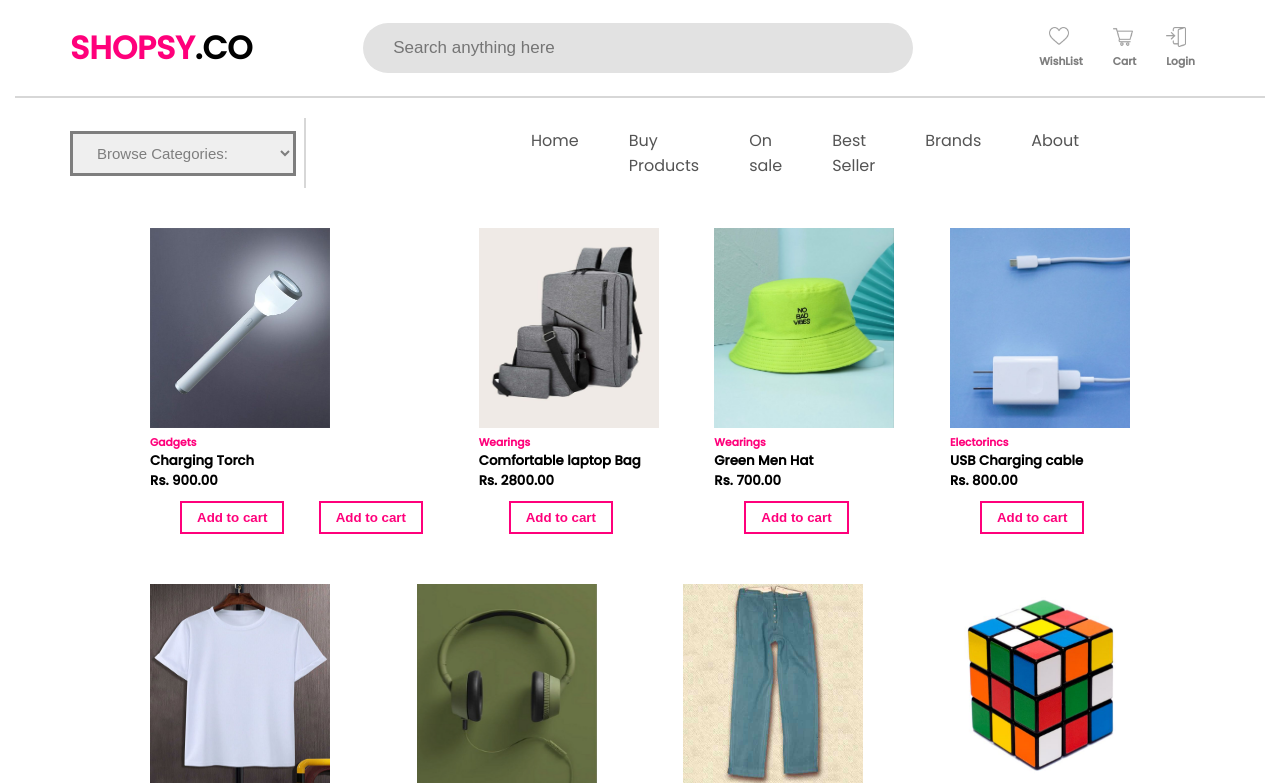
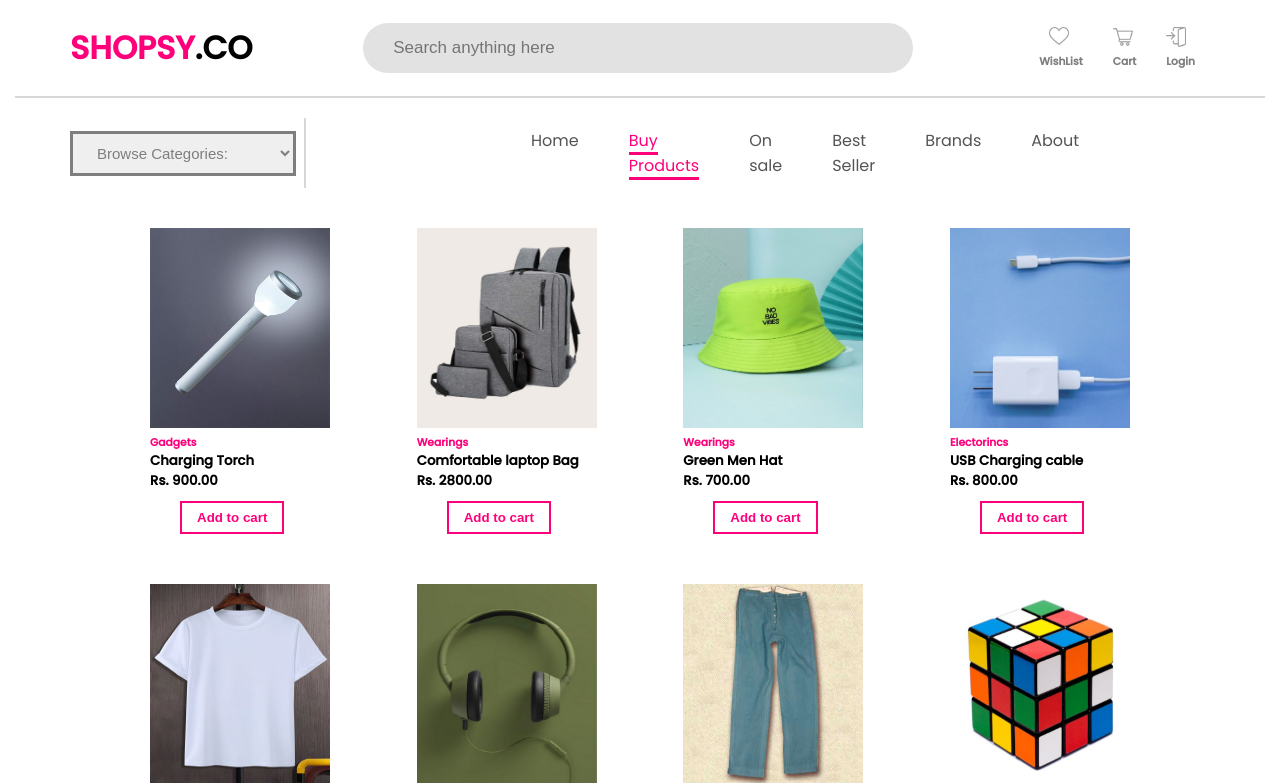
Before and after one commit to Kaveenxz/NIBM-project, a PHP site: page /html/new-arrivals.html in a window 1280 px wide. Shown: the top 783 px of the page. Run offline with PHP 8.4, Linux system fonts and the light colour scheme.

Commit message:
another changes with php

```diff
--- a/html/about.html
+++ b/html/about.html
@@ -65,7 +65,7 @@
                 <li><a href="on-sale.html">On sale</a></li>
                 <li><a href="best-seller.html">Best Seller</a></li>
                 <li><a href="brands.html">Brands</a></li>
-                <li><a href="about.html">About</a></li>
+                <li class="active"><a href="about.html">About</a></li>
             </ul>
         </nav>
     </header>
--- a/html/best-seller.html
+++ b/html/best-seller.html
@@ -65,7 +65,7 @@
                     <li><a href="../index.html">Home</a></li>
                     <li><a href="new-arrivals.html">Buy Products</a></li>
                     <li><a href="on-sale.html">On sale</a></li>
-                    <li><a href="best-seller.html">Best Seller</a></li>
+                    <li class="active"><a href="best-seller.html">Best Seller</a></li>
                     <li><a href="brands.html">Brands</a></li>
                     <li><a href="about.html">About</a></li>
                 </ul>
--- a/html/brands.html
+++ b/html/brands.html
@@ -69,7 +69,7 @@
                     <li><a href="new-arrivals.html">Buy Products</a></li>
                     <li><a href="on-sale.html">On sale</a></li>
                     <li><a href="best-seller.html">Best Seller</a></li>
-                    <li><a href="brands.html">Brands</a></li>
+                    <li class="active"><a href="brands.html">Brands</a></li>
                     <li><a href="about.html">About</a></li>
                 </ul>
             </nav>
--- a/html/new-arrivals.html
+++ b/html/new-arrivals.html
@@ -65,7 +65,7 @@
             <nav class="nav-bar">
                 <ul>
                     <li><a href="../index.html">Home</a></li>
-                    <li><a href="new-arrivals.html">Buy Products</a></li>
+                    <li class="active"><a href="new-arrivals.html">Buy Products</a></li>
                     <li><a href="on-sale.html">On sale</a></li>
                     <li><a href="best-seller.html">Best Seller</a></li>
                     <li><a href="brands.html">Brands</a></li>
@@ -84,7 +84,6 @@
                     <h6 id="titl-cart">Gadgets</h6>
                     <h5 id="item-name">Charging Torch</h5>
                     <h5 id="price-list">Rs. 900.00</h5>
-                    <button id="add-cart-btn">Add to cart</button>
                     <button id="add-cart-btn" onclick="addToCart('Charging torch', 900.00, 'torch.jpg', 'Gadgets')">Add to cart</button>
                 </div>
                 <div class="arrivels" id="arrivels">
--- a/html/on-sale.html
+++ b/html/on-sale.html
@@ -66,7 +66,7 @@
                 <ul>
                     <li><a href="../index.html">Home</a></li>
                     <li><a href="new-arrivals.html">Buy Products</a></li>
-                    <li><a href="on-sale.html">On sale</a></li>
+                    <li class="active"><a href="on-sale.html">On sale</a></li>
                     <li><a href="best-seller.html">Best Seller</a></li>
                     <li><a href="brands.html">Brands</a></li>
                     <li><a href="about.html">About</a></li>
--- a/script.js
+++ b/script.js
@@ -20,8 +20,21 @@ document.addEventListener("DOMContentLoaded", function () {
 });
 
 
+// navbar elemenet changer
+
+var currentPageUrl = window.location.href;
+
+var navLinks = document.querySelectorAll('.nav-bar a');
+
+navLinks.forEach(function(link) {
+    if (link.href === currentPageUrl) {
+        link.parentNode.classList.add('active');
+    }
+});
+
+
 function addToCart(itemName, price, imageUrl, category) {
-    var url = './php/config.php';
+    var url = './php/addToCart.php';
 
     var data = new URLSearchParams();
     data.append('item_name', itemName);
@@ -44,10 +57,9 @@ function addToCart(itemName, price, imageUrl, category) {
     })
     .then(responseText => {
         console.log(responseText);
+        alert("Item added to cart Successfully!");
     })
     .catch(error => {
         console.error('There was a problem with the fetch operation:', error.message);
     });
-
-   alert("Item added to cart Sucsessfully!")
 }
--- a/style/style.css
+++ b/style/style.css
@@ -95,6 +95,10 @@ a{
 .nav-bar li{
     padding: 0 25px;
     list-style: none;
+}
+.nav-bar li.active a {
+    color: rgb(255, 0, 123);
+    border-bottom: 3px solid rgb(255, 0, 123);
 }
 .middle-content{
     background-color: #ffbef6;
```
Also changed, not shown: html/cart.php (+1 -10 lines), index.html (+3 -4 lines), php/addtoCart.php (added, +18 -0 lines), php/config.php (+2 -25 lines).
